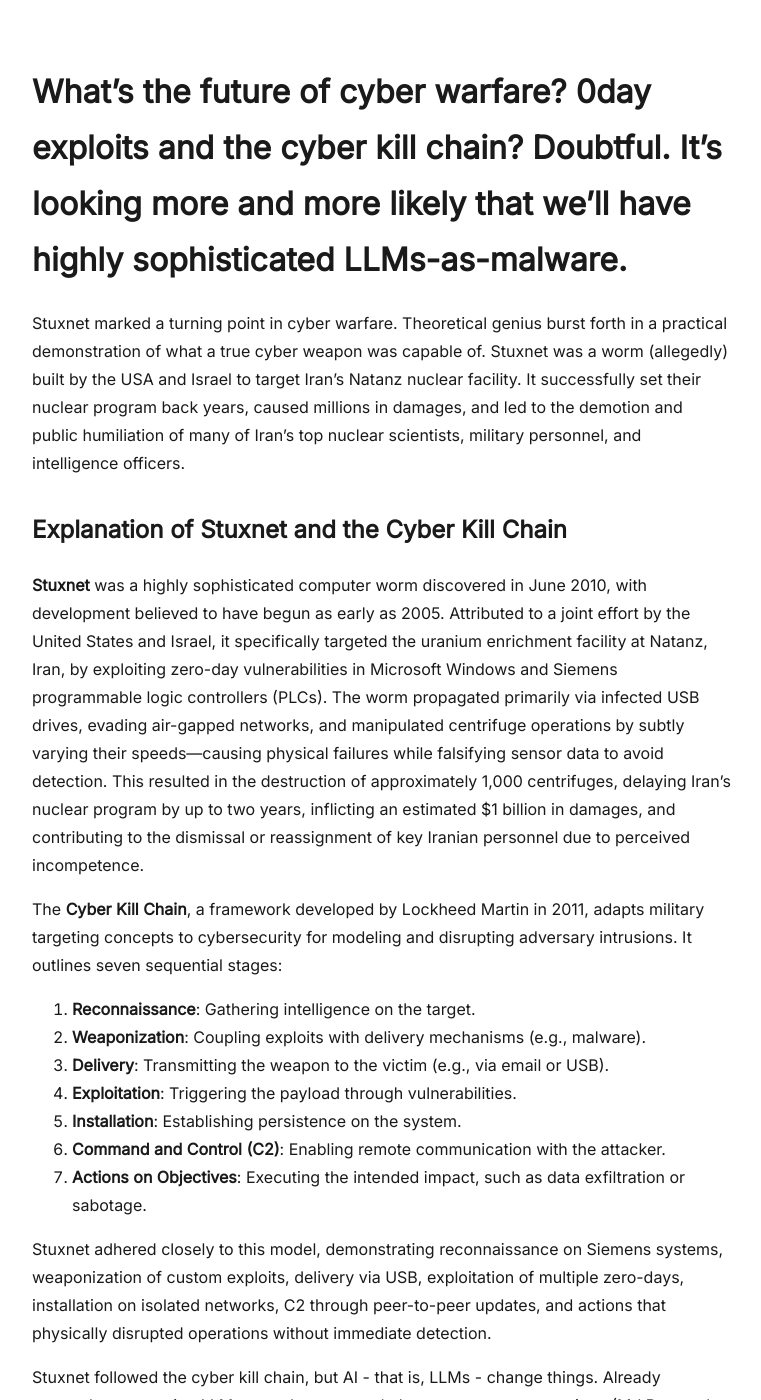
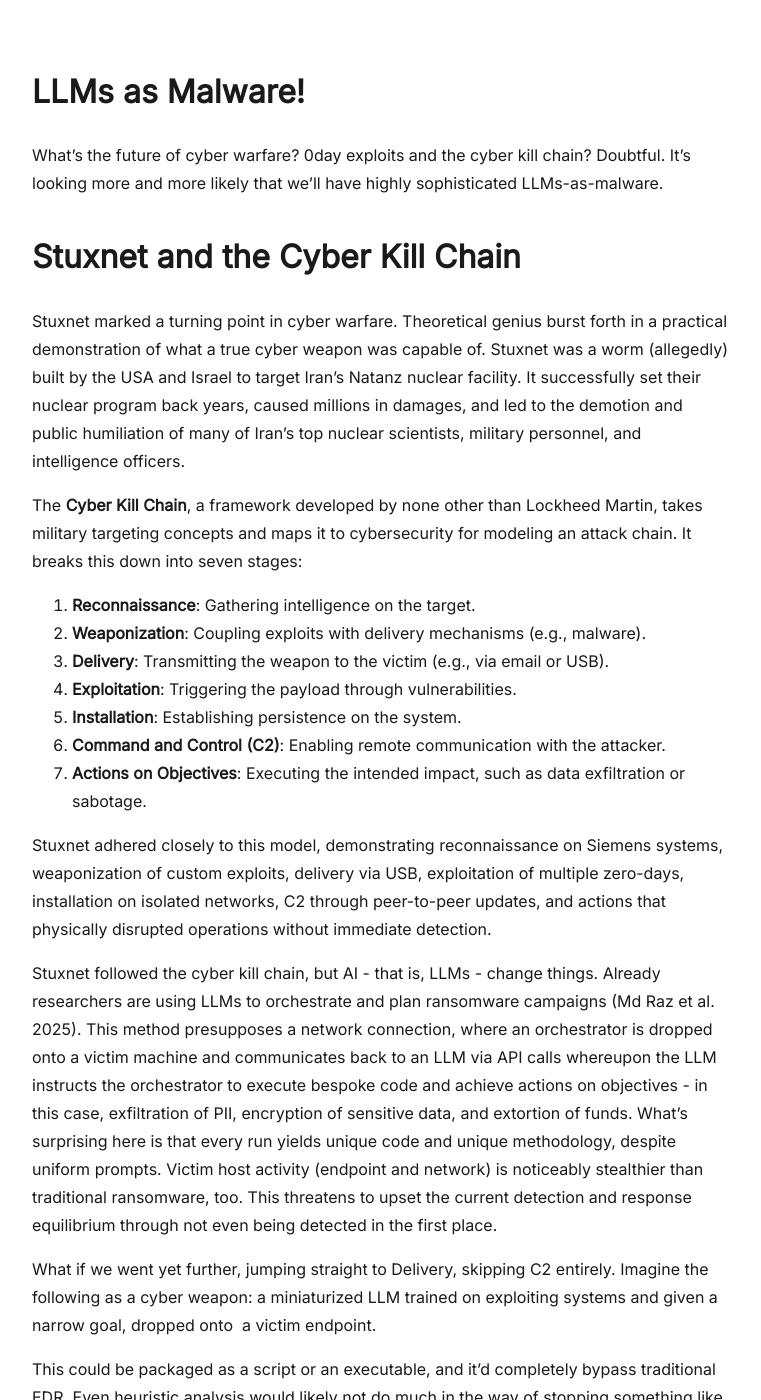
Before and after one commit to frost0x/frost0x.github.io, a Jekyll site: the page built from _posts/2025-10-25-LLMS_as_malware.md, in a window 1280 px wide and 1400 px high. Shown: the whole window, without its empty margins (258-1019 px from the left). Built offline with Jekyll 4.4.1, drawn with Linux system fonts in a browser that asks for light colours.

Commit message:
edited LLMs_as_malware

```diff
--- a/_posts/2025-10-25-LLMS_as_malware.md
+++ b/_posts/2025-10-25-LLMS_as_malware.md
@@ -4,15 +4,15 @@ title: LLMs as Malware
 permalink: /llms-as-malware/
 ---
 
-# What’s the future of cyber warfare? 0day exploits and the cyber kill chain? Doubtful. It’s looking more and more likely that we’ll have highly sophisticated LLMs-as-malware.
+# LLMs as Malware!
+
+What’s the future of cyber warfare? 0day exploits and the cyber kill chain? Doubtful. It’s looking more and more likely that we’ll have highly sophisticated LLMs-as-malware.
+
+# Stuxnet and the Cyber Kill Chain
 
 Stuxnet marked a turning point in cyber warfare. Theoretical genius burst forth in a practical demonstration of what a true cyber weapon was capable of. Stuxnet was a worm (allegedly) built by the USA and Israel to target Iran’s Natanz nuclear facility. It successfully set their nuclear program back years, caused millions in damages, and led to the demotion and public humiliation of many of Iran’s top nuclear scientists, military personnel, and intelligence officers.
 
-## Explanation of Stuxnet and the Cyber Kill Chain
-
-**Stuxnet** was a highly sophisticated computer worm discovered in June 2010, with development believed to have begun as early as 2005. Attributed to a joint effort by the United States and Israel, it specifically targeted the uranium enrichment facility at Natanz, Iran, by exploiting zero-day vulnerabilities in Microsoft Windows and Siemens programmable logic controllers (PLCs). The worm propagated primarily via infected USB drives, evading air-gapped networks, and manipulated centrifuge operations by subtly varying their speeds—causing physical failures while falsifying sensor data to avoid detection. This resulted in the destruction of approximately 1,000 centrifuges, delaying Iran's nuclear program by up to two years, inflicting an estimated $1 billion in damages, and contributing to the dismissal or reassignment of key Iranian personnel due to perceived incompetence.
-
-The **Cyber Kill Chain**, a framework developed by Lockheed Martin in 2011, adapts military targeting concepts to cybersecurity for modeling and disrupting adversary intrusions. It outlines seven sequential stages:
+The **Cyber Kill Chain**, a framework developed by none other than Lockheed Martin, takes military targeting concepts and maps it to cybersecurity for modeling an attack chain. It breaks this down into seven stages:
 1. **Reconnaissance**: Gathering intelligence on the target.
 2. **Weaponization**: Coupling exploits with delivery mechanisms (e.g., malware).
 3. **Delivery**: Transmitting the weapon to the victim (e.g., via email or USB).
```
